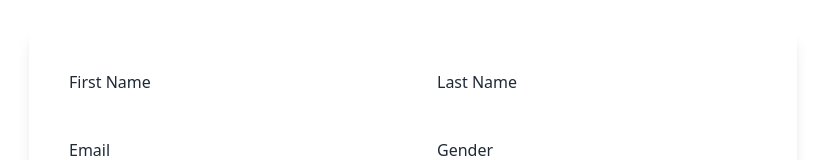
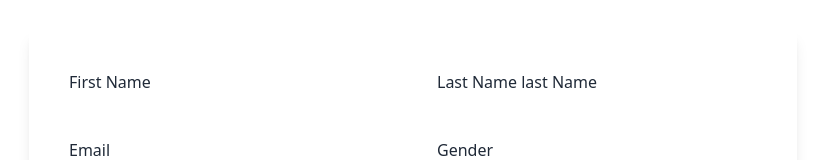
Before and after one commit to mollikacomputer/reducter-form, a React (Create React App) app: page / in a window 1280 px wide. Shown: the part 148-308 px from the top of the page, without its empty margins (227-1052 px from the left). Built offline with nearby package versions, Linux system fonts and the light colour scheme.

Commit message:
some change

```diff
--- a/src/Pages/Form/Form.js
+++ b/src/Pages/Form/Form.js
@@ -5,7 +5,6 @@ const LongForm = () => {
 
   const submit = (event) => {
     event.preventDefault();
-
     console.log(state);
   };
 
@@ -26,14 +25,15 @@ const LongForm = () => {
             onBlur={(e) =>
               dispatch({
                 type: "INPUT",
-                payload: { name: e.target.name, value: e.target.value },
+                // payload: { name: event.target.name, value: event.target.value },
+                payload:{name:e.target.name, value:e.target.value},
               })
             }
           />
         </div>
         <div className='flex flex-col w-full max-w-xs'>
           <label className='mb-2' htmlFor='lastName'>
-            Last Name
+            Last Name last Name
           </label>
           <input
             type='text'
--- a/src/State/formReducer.js
+++ b/src/State/formReducer.js
@@ -12,7 +12,7 @@ export const initialState={
     terms: false,
   };
   export const reducer = (state, action) =>{
-    console.log(action);
+    // console.log(action);
     switch(action.type){
       case actionTypes.INPUT:
         return {
```
